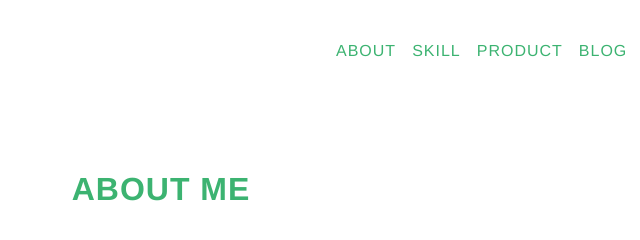
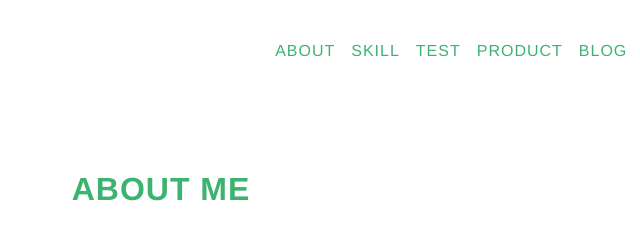
Before and after one commit to asit-piri/sixthmentorlab, a plain HTML site: page index.html in a window 1280 px wide. Shown: the top 240 px of the page, 479-1119 px from the left. Drawn offline with Linux system fonts and the light colour scheme; a script that the page names is missing; a small style sheet from the web is missing; a web font is replaced by a local one.

Commit message:
Update index.html

```diff
--- a/index.html
+++ b/index.html
@@ -46,6 +46,10 @@
 
                     <li class="nav-item">
                         <a style="color:MediumSeaGreen;" class="nav-link js-scroll-trigger" href="#skill">Skill</a>
+                    </li>
+
+                    <li class="nav-item">
+                        <a style="color:MediumSeaGreen;" class="nav-link js-scroll-trigger" href="#test">test</a>
                     </li>
 
                     <li class="nav-item">
```
